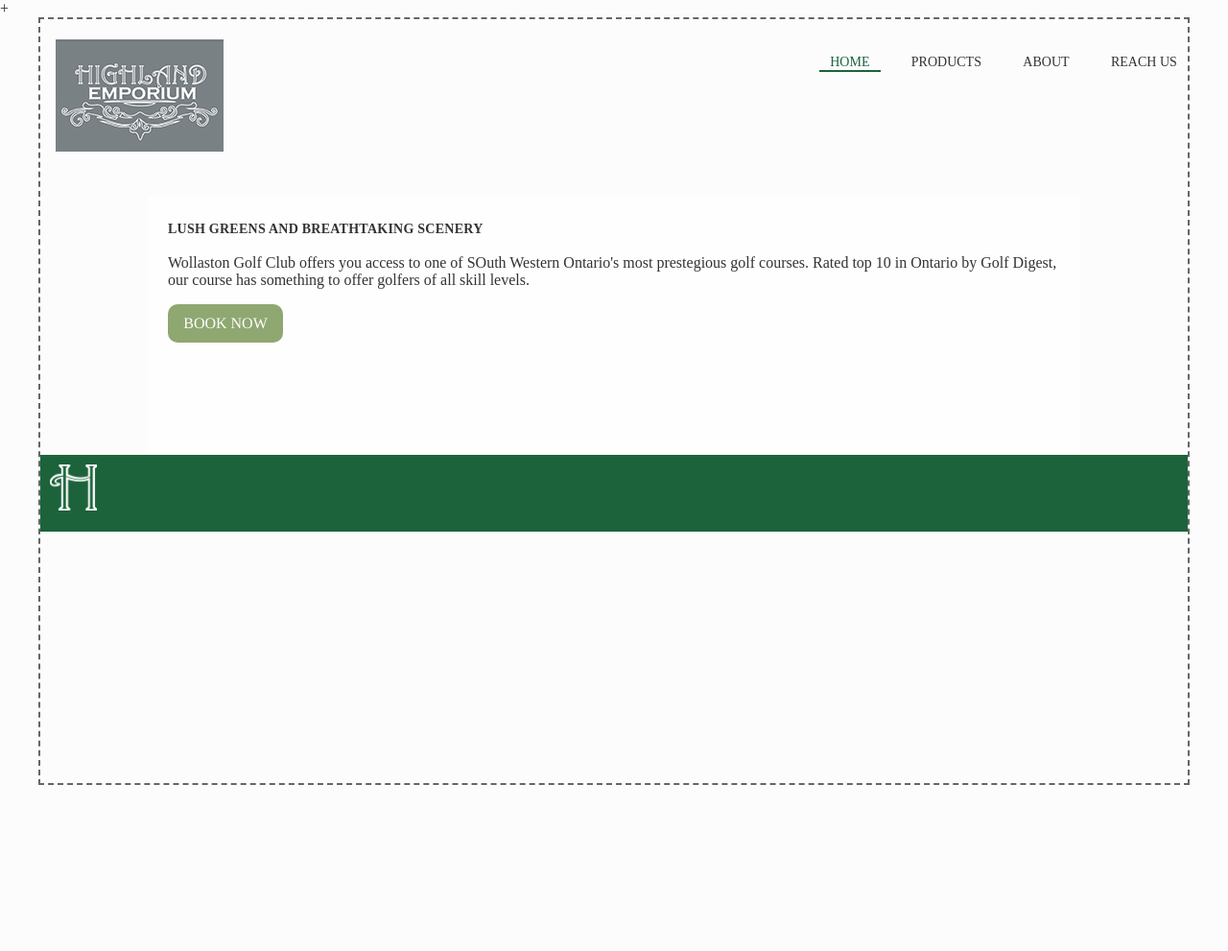
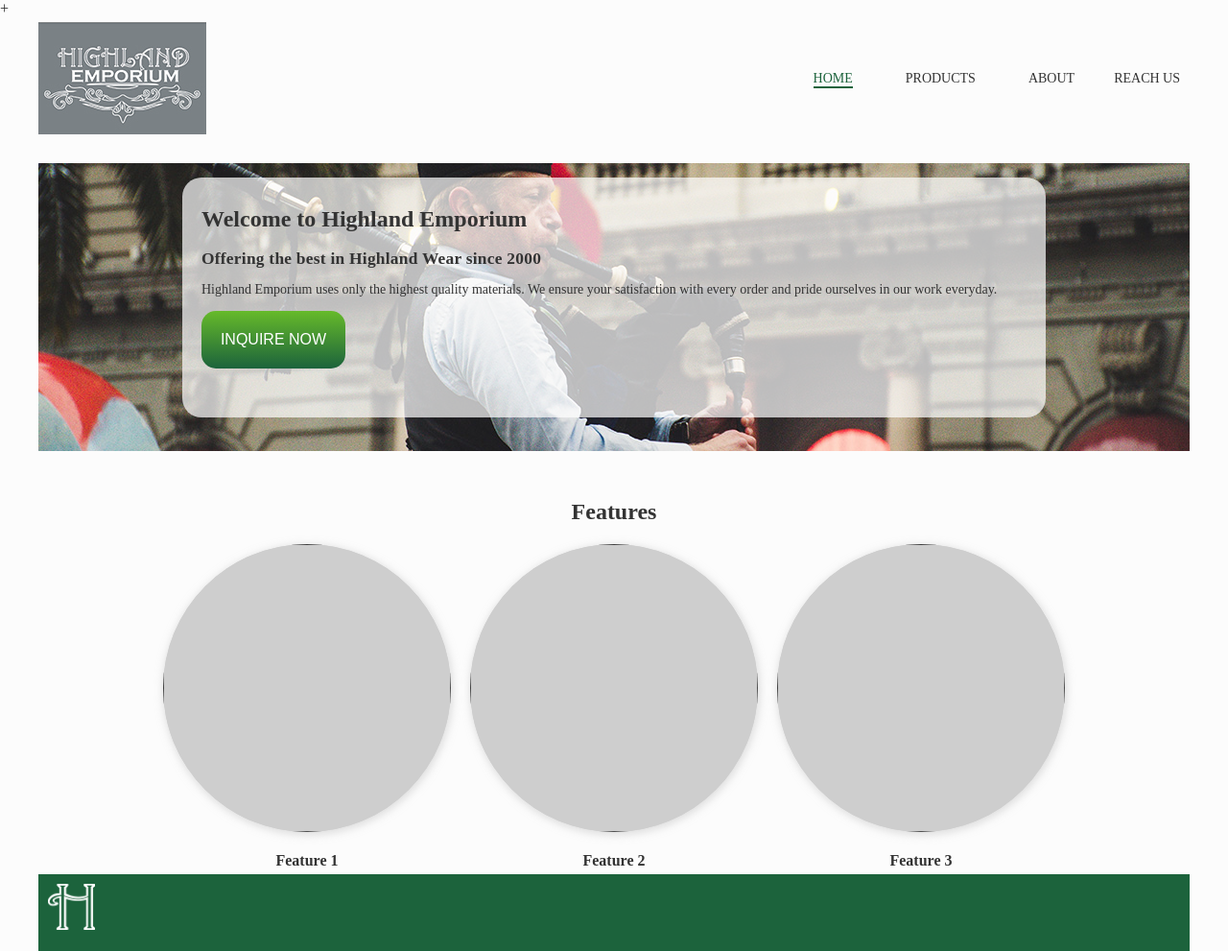
Before and after one commit to tcooops/highland_emporium, a plain HTML site: page index.html in a window 1280 px wide. Shown: the whole page at 96% size. Before the commit the page ends 818 px from the top, so only its background shows below. Drawn offline with Linux system fonts and the light colour scheme; a web font is replaced by a local one.

Commit message:
added more html and minor styling for heading

```diff
--- a/css/main.css
+++ b/css/main.css
@@ -3,6 +3,10 @@
 /* HIGHLAND EMPORIUM STYLESHEET - TESSA BENTON-COOPER - APRIL 2020 */
 
 /*Utility Class*/
+
+#main-nav li {
+	padding: 5px;
+}
 
 .box-helper {
 	color: #fff;
@@ -66,6 +70,7 @@ p {
 }
 
 a {
+	color: #333;
 	text-decoration: none;
 	outline: 0;
 	transition: all .1s linear 0s;
@@ -77,7 +82,7 @@ ul li {
 }
 
 .main-container {
-	max-width: 75em; /*1690px */
+	max-width: 75em; /*1200px */
 	margin: 0 auto;
 	min-height: 100vh; /* will cover the 100% of viewport */
  	overflow: hidden;
@@ -85,7 +90,6 @@ ul li {
  	position: relative;
  	padding-bottom: 5%;
 	background-color: transparent;
-	border: 2px dashed #666;
 }
 
 .sub-container {
@@ -97,6 +101,23 @@ ul li {
 	text-decoration: none;
 	background-color: #999;
 }
+
+.center {
+	text-align: center;
+	align-items: center;
+	align-content: center;
+	align-self: center;
+}
+
+/* .full-width {
+	left: 50%;
+	margin-left: -50vw;
+	margin-right: -50vw;
+	max-width: 100vw;
+	position: relative;
+	right: 50%;
+	width: 100vw;
+} */
 
 /* header */
 
@@ -158,9 +179,9 @@ ul li {
 	font-style: normal;
 	display: inline-block;
 	color: #333;
-	padding: 0 .8em 0 .8em;
 	text-align: center;
 	font-size: 1em;
+	margin: 5px
 }
 
 /* logo */
@@ -172,7 +193,7 @@ ul li {
 
 /* hero */
 
-#pano {
+#hero {
 	background-color: #ccc;
 	margin-bottom: 30px;
 	height: 300px;
@@ -183,12 +204,15 @@ ul li {
 }
 
 #info-frost { /* this is the white area over the image above */
-  background: rgba(255, 255, 255, 0.8);
 	padding: 10px 20px 0px 20px;
 	/* took measurement atdesktop size no bigger than this */
-  height: 270px;
-  max-width: 970px;
+	height: 250px;
+	max-width: 900px;
 	margin: 0 auto;
+	background-color: rgba(255,255,255,0.7);
+	display: block;
+	border-radius: 20px;
+	justify-content: center;
 }
 
  #info-frost h2 {
@@ -203,29 +227,64 @@ ul li {
 	margin-bottom: 15px;
 }
 
-#book-now { /* the call to action button */
-  font-family: 'lustriaregular', Times, "Times New Roman", serif;
+#hero-button { /* the call to action button */
+	font-family: parisplus-std, sans-serif;
 	display: block;
-  width: 120px;
+	width: 150px;
+	height: 60px;
+	padding-top: 22px;
 	color: #fff;
-  padding: 0.75em 0;
-  background-color: #8fa771;
 	text-align: center;
 	text-decoration: none;
 	font-size: 1em;
 	line-height: 1em;
-  border-radius: 10px;
+	border-radius: 15px;
 	margin-bottom: 20px;
+	/* Permalink - use to edit and share this gradient: https://colorzilla.com/gradient-editor/#66ba2a+0,1c633c+100 */
+	background: #66ba2a; /* Old browsers */
+	background: -moz-linear-gradient(top,  #66ba2a 0%, #1c633c 100%); /* FF3.6-15 */
+	background: -webkit-linear-gradient(top,  #66ba2a 0%,#1c633c 100%); /* Chrome10-25,Safari5.1-6 */
+	background: linear-gradient(to bottom,  #66ba2a 0%,#1c633c 100%); /* W3C, IE10+, FF16+, Chrome26+, Opera12+, Safari7+ */
+	filter: progid:DXImageTransform.Microsoft.gradient( startColorstr='#66ba2a', endColorstr='#1c633c',GradientType=0 ); /* IE6-9 */
+
 }
 
-#book-now:hover {
-  background-color: #215445;
+#hero-button:hover {
+	/* Permalink - use to edit and share this gradient: https://colorzilla.com/gradient-editor/#1c633c+0,66ba2a+100 */
+	background: #1c633c; /* Old browsers */
+	background: -moz-linear-gradient(top,  #1c633c 0%, #66ba2a 100%); /* FF3.6-15 */
+	background: -webkit-linear-gradient(top,  #1c633c 0%,#66ba2a 100%); /* Chrome10-25,Safari5.1-6 */
+	background: linear-gradient(to bottom,  #1c633c 0%,#66ba2a 100%); /* W3C, IE10+, FF16+, Chrome26+, Opera12+, Safari7+ */
+	filter: progid:DXImageTransform.Microsoft.gradient( startColorstr='#1c633c', endColorstr='#66ba2a',GradientType=0 ); /* IE6-9 */
+
 
 }
 
 /* index */
 
+#featured-grid {
+	margin: auto 0;
+	display: inline-grid;
+	grid-template-columns: repeat(3, 1fr);
+	grid-gap: 1.25em;
 
+}
+
+#featured-grid img {
+	height: 300px;
+	width: 300px;
+	border-radius: 100%;
+	border: none;
+	background-color: #cfcfcf;
+	-webkit-box-shadow: 1px 2px 8px 1px rgba(190, 190, 190, 0.5);
+	-moz-box-shadow: 1px 2px 8px 1px rgba(190, 190, 190, 0.5);
+	-o-box-shadow: 1px 2px 8px 1px rgba(190, 190, 190, 0.5);
+	box-shadow: 1px 2px 8px 1px rgba(190, 190, 190, 0.5);
+}
+
+#featured-grid a:hover {
+	color: #1c633c;
+}
 
 /* products */
 
@@ -242,30 +301,83 @@ ul li {
 /* footer */
 
 
-
-
-
+footer { /* this should keep the footer at the bottom */
+ 	position: absolute;
+ 	bottom: 0;
+ 	width: 100%;
+	background-color: rgba(28, 99, 60,1);
+}
 
 
 /* ======= media queries ======= */
 
+@media screen and (min-width: 25.063em) { /* 401px */
+
+    #info-frost h2 {
+      font-size: 1.5em;
+    }
+
+    #info-frost h3 {
+      font-size: 1.0875em;
+      letter-spacing: 0.25px;
+    }
+
+    #info-frost p {
+      font-size: 0.875em;
+      margin-top: 10px;
+    }
+
+}
+
 @media screen and (max-width: 30em) { /* 480px */
 
-
+    #info-frost {
+      background: url('../images/golf_club2.png') right no-repeat rgba(255,255,255, 0.8);
+    }
 }
 
 @media screen and (max-width: 38.75em) { /* 620px */
 
+    #info-frost h2 {
+      font-size: 2em;
+    }
+
+    #info-frost h3 {
+      font-size: 1.25em;
+      letter-spacing: 0.25px;
+    }
+
+    #info-frost p {
+      font-size: 0.875em;
+      width: 60%; /*wherever this paragrah is sitting, it will only have a width of 60% at THIS SIZE */
+    }
+
+}
+
+@media screen and (max-width: 40em) { /* 640px */
+
+
+    #hero {
+      background-repeat: no-repeat;
+      background-position: center;
+      background-image: url('../images/hero_2.jpg');
+    }
 
 }
 
 @media screen and (max-width: 50em) { /* 800px */
 
+    #info-frost {
+      background: url('../images/golf_club.png') right no-repeat rgba(255,255,255, 0.8);
+    }
 
 }
 
 @media screen and (max-width: 61.875em) { /* 990px */
 
+    #info-frost p {
+      width: 50%;
+    }
 
 }
 
@@ -318,7 +430,6 @@ ul li {
 		font-style: normal;
 		display: inline-block;
 		color: #333;
-		padding: 0 .8em 0 .8em;
 		text-align: center;
 		font-size: 1em;
 	}
@@ -334,7 +445,6 @@ ul li {
 
     #logo-con {
     	order: -1;
-    	margin:1em;
     }
 
     #header-logo {
@@ -403,24 +513,14 @@ ul li {
 
 /** end header **/
 
-	.hero {
-		z-index: -1;
-		height: 33.75em;
-		margin-top: 0.3125em;
-		opacity: 90%;
-		-webkit-box-shadow: 0 1em 1em -1em rgba(207, 207, 207, 0.5);
-		-moz-box-shadow: 0 1em 1em -1em rgba(207, 207, 207, 0.5);
-		-o-box-shadow: 0 1em 1em -1em rgba(207, 207, 207, 0.5);
-		box-shadow: 0 1em 1em -1em rgba(207, 207, 207, 0.5);
+	#hero {
+      background-repeat: no-repeat;
+      background-position: center;
+      background-image: url('../images/hero_1.jpg');
 	}
 
 /* footer */
 
-	footer { /* this should keep the footer at the bottom */
-		bottom: 0;
-		width: 100vw;
-		background-color: rgba(28, 99, 60,1);
-	}
 
 	#main-footer {
 		height: 80px;
--- a/index.html
+++ b/index.html
@@ -44,22 +44,36 @@
           <img img src="images/logo_header.jpg" alt="main logo" id="header-logo">
         </div>
       </header>
-
+<!-- start hero image & info overlay -->
       <div id="hero">
         <section class="container">
-          <div id="info-frost"> <!-- start info frost -->
-            <h2></h2>
-            <h3>LUSH GREENS AND BREATHTAKING SCENERY</h3>
-            <p>Wollaston Golf Club offers you access to one of SOuth Western Ontario's most prestegious golf courses.
-            Rated top 10 in Ontario by Golf Digest, our course has something to offer golfers of all skill levels.</p>
-            <a href="#" id="book-now">BOOK NOW</a>
+          <div id="info-frost" class="full-width"> <!-- start info frost -->
+            <h2>Welcome to Highland Emporium</h2>
+            <h3>Offering the best in Highland Wear since 2000</h3>
+            <p>Highland Emporium uses only the highest quality materials. We ensure your satisfaction with every order and pride ourselves in our work everyday.</p>
+            <a href="contact.html" id="hero-button">INQUIRE NOW</a>
           </div> <!-- end info frost -->
         </section>
-</div>
+      </div>
 <!-- end header & hero, begin body of index -->
-    <section>
-
-    </section>
+      <div class="center">
+        <section class="sub-container"> <!-- start featured items -->
+          <h2>Features</h2>
+            <div id="featured-grid">
+              <div>
+                <img src="images/placeholder.png" alt="">
+                <h4><a href="#">Feature 1</a></h4>
+              </div>
+              <div>
+                <img src="images/placeholder.png" alt="">
+                <h4><a href="#">Feature 2</a></h4>
+              </div>
+              <div>
+                <img src="images/placeholder.png" alt="">
+                <h4><a href="#">Feature 3</a></h4>
+              </div>
+            </div> <!-- end featured grid -->
+        </section>
 <!-- begin footer -->
     <footer id="main-footer">
       <div id="footer-logo">
@@ -69,6 +83,8 @@
       </div>
 
     </footer>
+</div> <!-- end main container -->
+</main>
 <script src="js/main.js"></script>
 </body>
 </html>
```
Also changed, not shown: products.html (+74 -0 lines), images/hero_1.jpg (added), images/placeholder.png (added), images/placeholder_circle.png (deleted), images/placeholder_sq.png (deleted), 2 other files. Lines whose indentation alone changed are shown as unchanged.
